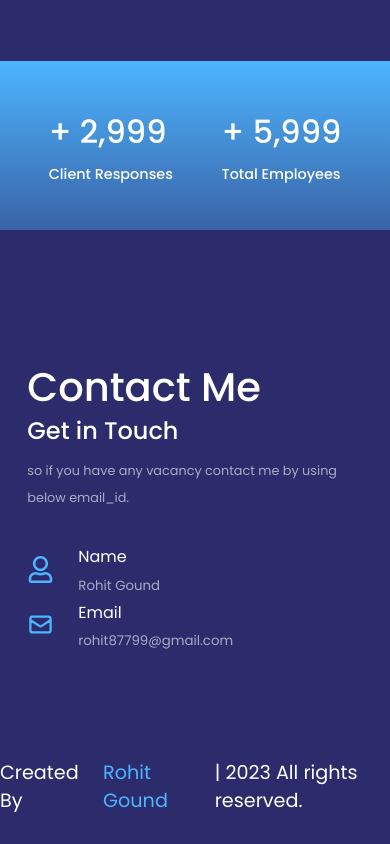
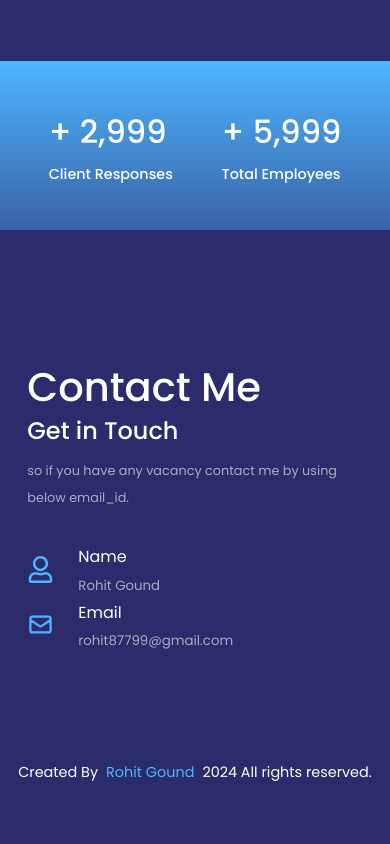
Before and after one commit to Rgound111/personal-portfolio, a React (Create React App) app: page / in a window 390 px wide. Shown: the part 6248-7092 px from the top of the page. Built offline with nearby package versions, Linux system fonts and the light colour scheme.

Commit message:
updated css

```diff
--- a/src/components/footer/Footer.jsx
+++ b/src/components/footer/Footer.jsx
@@ -7,7 +7,7 @@ const Footer = () => {
       <div className=" container footer__container">
         <div><p>Created By</p></div>
         <div className=' footer__clr'><p>Rohit Gound</p></div>
-        <div><p>| 2023 All rights reserved.</p></div>
+        <div><p>2024 All rights reserved.</p></div>
       </div>
     </div>
   )
--- a/src/components/footer/footer.css
+++ b/src/components/footer/footer.css
@@ -4,7 +4,7 @@
 
 .footer__container{
     display: flex;
-    justify-content: start;
+    justify-content: center;
     column-gap: 1.5rem;
     font-size: 1.2rem
 }
@@ -12,3 +12,12 @@
 .footer__clr{
     color: var(--color-primary);
 }
+
+@media screen and (max-width: 650px) {
+
+    .footer__container{
+        column-gap: 0.5rem;
+        font-size: 0.9rem
+    }
+
+}
--- a/src/components/mywork/Mywork.jsx
+++ b/src/components/mywork/Mywork.jsx
@@ -52,7 +52,7 @@ const Mywork = () => {
               <div className="text">
                 <div>
                   <h2>TodoApp</h2>
-                  <span>A Fullstcak todo app Where user can sign in and add their tasks and update and delete their tasks.
+                  <span>A Fullstack todo app Where user can sign in and add their tasks and update and delete their tasks.
                   </span>
                 </div>
                 <div>
@@ -74,12 +74,12 @@ const Mywork = () => {
               <div className="text">
                 <div>
                   <h2>Emart_Ecommerce_website</h2>
-                  <span>This is a Ecommerce website of Online Clothing Boutique ,Done Api integration while working on this, Used libraries like Redux ,Redux-persist , React-toastify and Used Tailwind CSS for styling.
+                  <span>A Ecommerce website of Online Clothing where user can add and remove products increase their quantity etc...
                   </span>
                 </div>
                 <div>
                   <h2>Technologies used</h2>
-                  <span> React.js</span>
+                  <span> React.js, Redux</span>
                 </div>
                 <div className='flex'>
                   <a href="https://dynamic-lolly-866559.netlify.app" rel='noreferrer' target={'_blank'} className='btn-w'>Link</a>
@@ -133,7 +133,7 @@ const Mywork = () => {
               <div className="text">
                 <div>
                   <h2>Todos list </h2>
-                  <span> This is an to do app where u can create read and delete tasks , That data will be stored in Localstorage of the browser . </span>
+                  <span> This is an to do app where u can create read and delete tasks , That data will be stored in Localstorage of the browser. </span>
                 </div>
                 <div>
                   <h2>Technologies used</h2>
@@ -150,13 +150,13 @@ const Mywork = () => {
               <div className="text">
                 <div>
                   <h2>Registration-form </h2>
-                  <span> This is an registration form  and it's available with total password validation </span>
+                  <span> This is an registration form  and it's available with total password validation</span>
                 </div>
                 <div>
                   <h2>Technologies used</h2>
                   <span> Html5 , CSS3 </span>
                 </div>
-                <a href="https://rgound111.github.io/Registration-form/" rel='noreferrer' target={'_blank'} className='btn-w'>Link</a>\
+                <a href="https://rgound111.github.io/Registration-form/" rel='noreferrer' target={'_blank'} className='btn-w'>Link</a>
               </div>
             </div>
           </div>
--- a/src/components/mywork/mywork.css
+++ b/src/components/mywork/mywork.css
@@ -21,7 +21,7 @@
     display: flex;
     gap: 1rem;
     flex-wrap: wrap;
-    /* justify-content: space-between; */
+    justify-content: space-around;
     padding: 4%;
 }
 
@@ -46,11 +46,11 @@
 .text {
     position: absolute;
     color: black;
-    line-height: 1.2;
+    line-height: 1;
     height: fit-content;
     display: flex;
     flex-direction:  column;
-    gap: 2rem;
+    gap: 1rem;
     border-radius: 8px;
     padding: 5px 10px;
 }
--- a/src/index.css
+++ b/src/index.css
@@ -19,9 +19,7 @@
   --color-primary-variant: rgba(77,181,255,0.4);
   --color-white: #fff;
   --color-light : rgba(255,255,255,0.6);
-
   --transition : all 400ms ease;
-
   --container-width-lg: 75%;
   --container-width-md: 85%;
   --container-width-sm: 100%;
```
